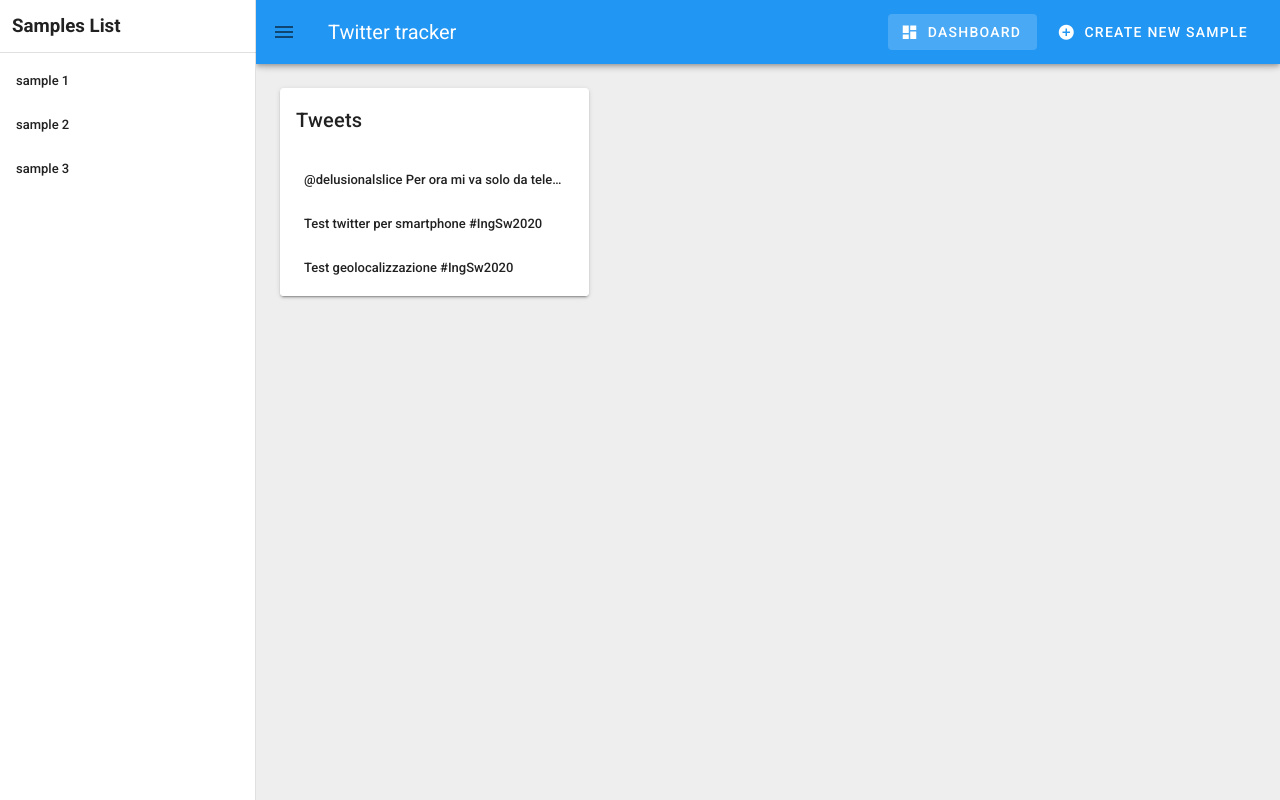
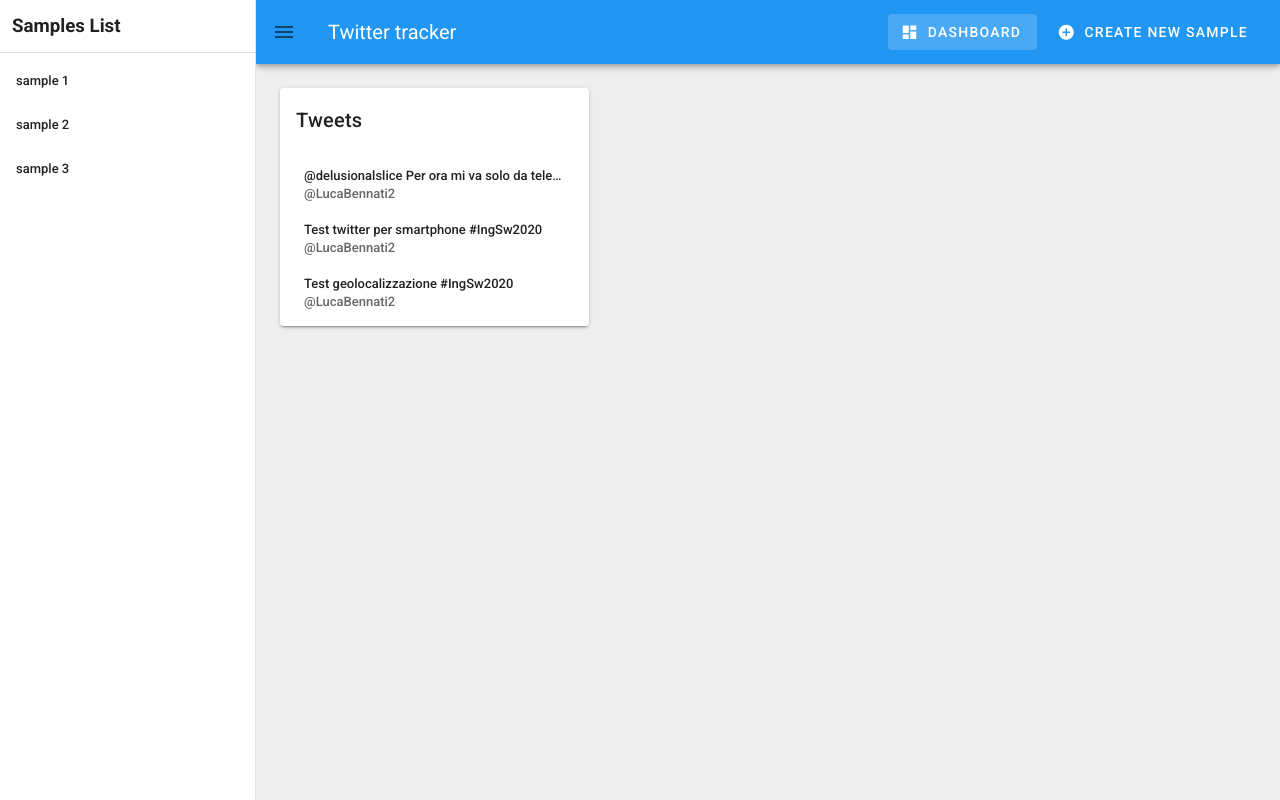
Before and after one commit to jjak0b/vue-tweet-tracker, a Vue app: page /#/ in a window 1280 px wide. Built offline with nearby package versions, Linux system fonts and the light colour scheme.

Commit message:
[Dashboard] Add author name to list of tweets (forgot to add the file to the commit)

```diff
--- a/src/views/Dashboard.vue
+++ b/src/views/Dashboard.vue
@@ -13,7 +13,8 @@
                   :key="item"
               >
                 <v-list-item-content>
-                  <v-list-item-title v-text="item"></v-list-item-title>
+                  <v-list-item-title v-text="item.name"></v-list-item-title>
+                  <v-list-item-subtitle v-text="item.author"></v-list-item-subtitle>
                 </v-list-item-content>
               </v-list-item>
             </v-list-item-group>
@@ -122,7 +123,11 @@ export default {
     tweetNames: function () {
       let tweets = [];
       for (const tweet of this.tweets.statuses) {
-        tweets.push(this.getSubString(tweet.text))
+        tweets.push({
+          name: this.getSubString(tweet.text),
+          author: '@' + tweet.user.screen_name
+        })
+
       }
       return tweets
     },
```
